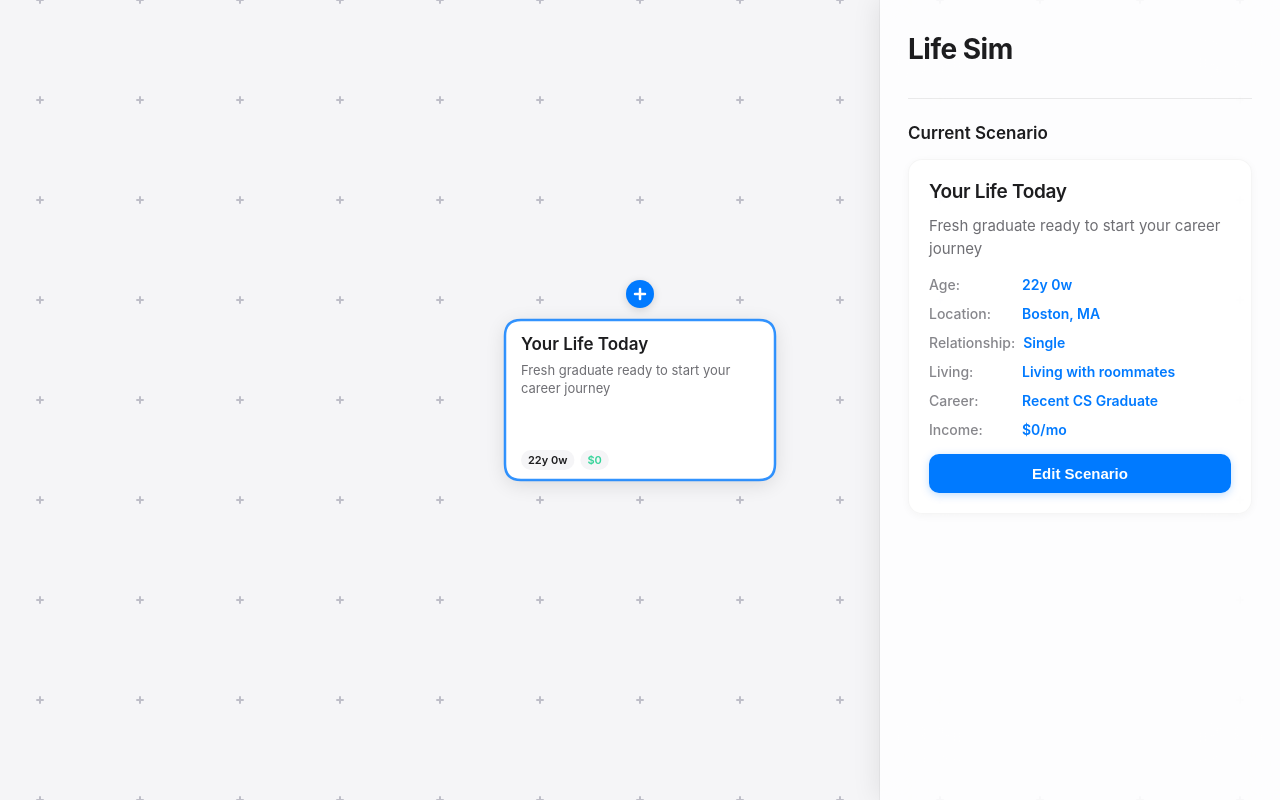
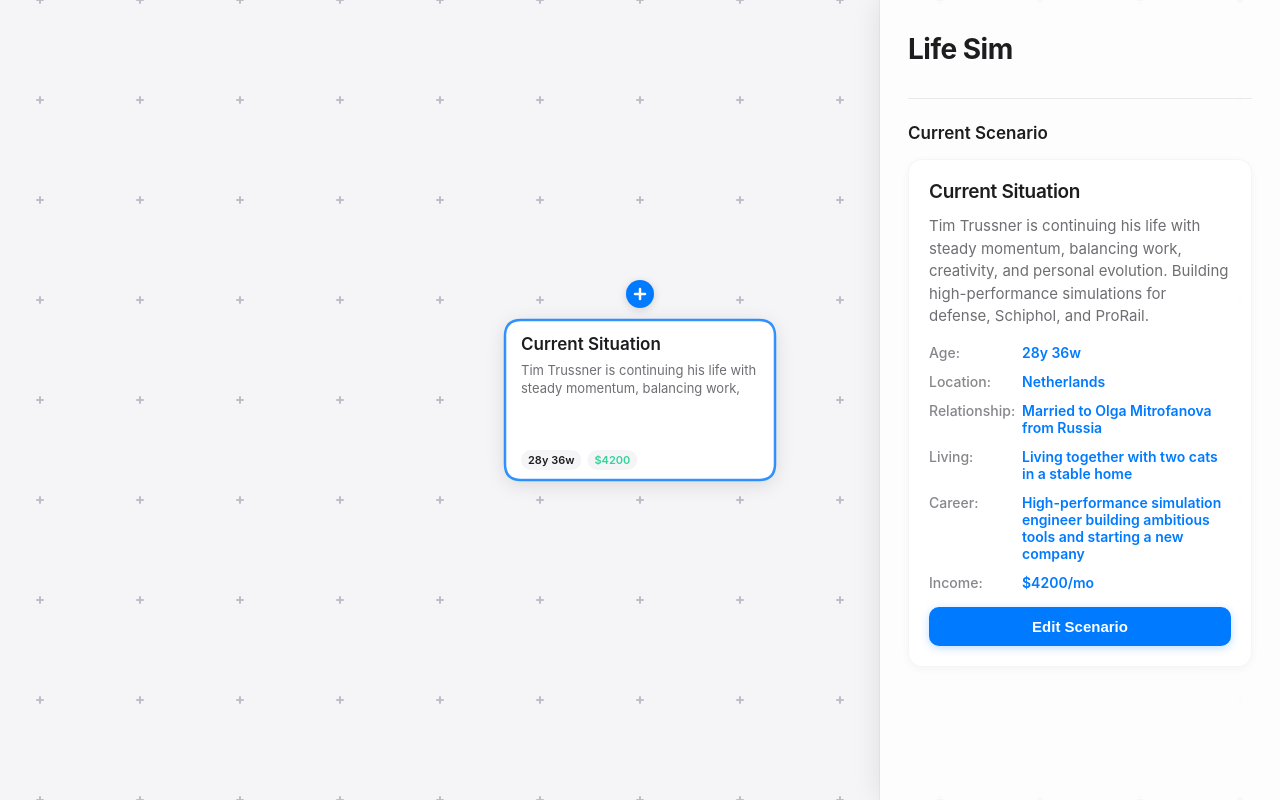
Before and after one commit to buddhaman/-LifeTreeSimulator, a React (Vite) app: page / in a window 1280 px wide. Built offline with nearby package versions, Linux system fonts and the light colour scheme; no server answers.

Commit message:
All works\

```diff
--- a/src/graph.ts
+++ b/src/graph.ts
@@ -71,9 +71,9 @@ export function createNode(
   if (parentId !== null) {
     const parent = findNode(parentId);
     if (parent) {
-      // Start close to parent with small offset
-      initialX = parent.x + (Math.random() - 0.5) * 100;
-      initialY = parent.y - 150; // Start close to parent, will grow away
+      // Start close to parent with small random offset to prevent exact overlap
+      initialX = parent.x + (Math.random() - 0.5) * 120; // Modest horizontal spread
+      initialY = parent.y - 150 + (Math.random() - 0.5) * 60; // Small vertical variance
     }
   }
 
@@ -310,15 +310,15 @@ export function initializeGraph(): void {
   // Root node - starting point (only node at initialization)
   const root = createNode(
     0,
-    'Your Life Today',
-    'Fresh graduate ready to start your career journey',
-    22, // 22 years old
-    0,  // 0 weeks
-    'Boston, MA',
-    'Single',
-    'Living with roommates',
-    'Recent CS Graduate',
-    0 // $0/month - just graduated
+    'Current Situation',
+    'Tim Trussner is continuing his life with steady momentum, balancing work, creativity, and personal evolution. Building high-performance simulations for defense, Schiphol, and ProRail.',
+    28, // 28 years old
+    36, // 36 weeks
+    'Netherlands',
+    'Married to Olga Mitrofanova from Russia',
+    'Living together with two cats in a stable home',
+    'High-performance simulation engineer building ambitious tools and starting a new company',
+    4200 // $4200/month
   );
   addNode(root);
 
--- a/src/openai.ts
+++ b/src/openai.ts
@@ -152,7 +152,10 @@ IMPORTANT AGE RULES:
     });
 
     if (!response.ok) {
-      throw new Error(`OpenAI API error: ${response.statusText}`);
+      const errorText = await response.text();
+      console.error('❌ API Response Status:', response.status);
+      console.error('❌ API Response:', errorText);
+      throw new Error(`OpenAI API error (${response.status}): ${errorText}`);
     }
 
     if (!response.body) {
```
